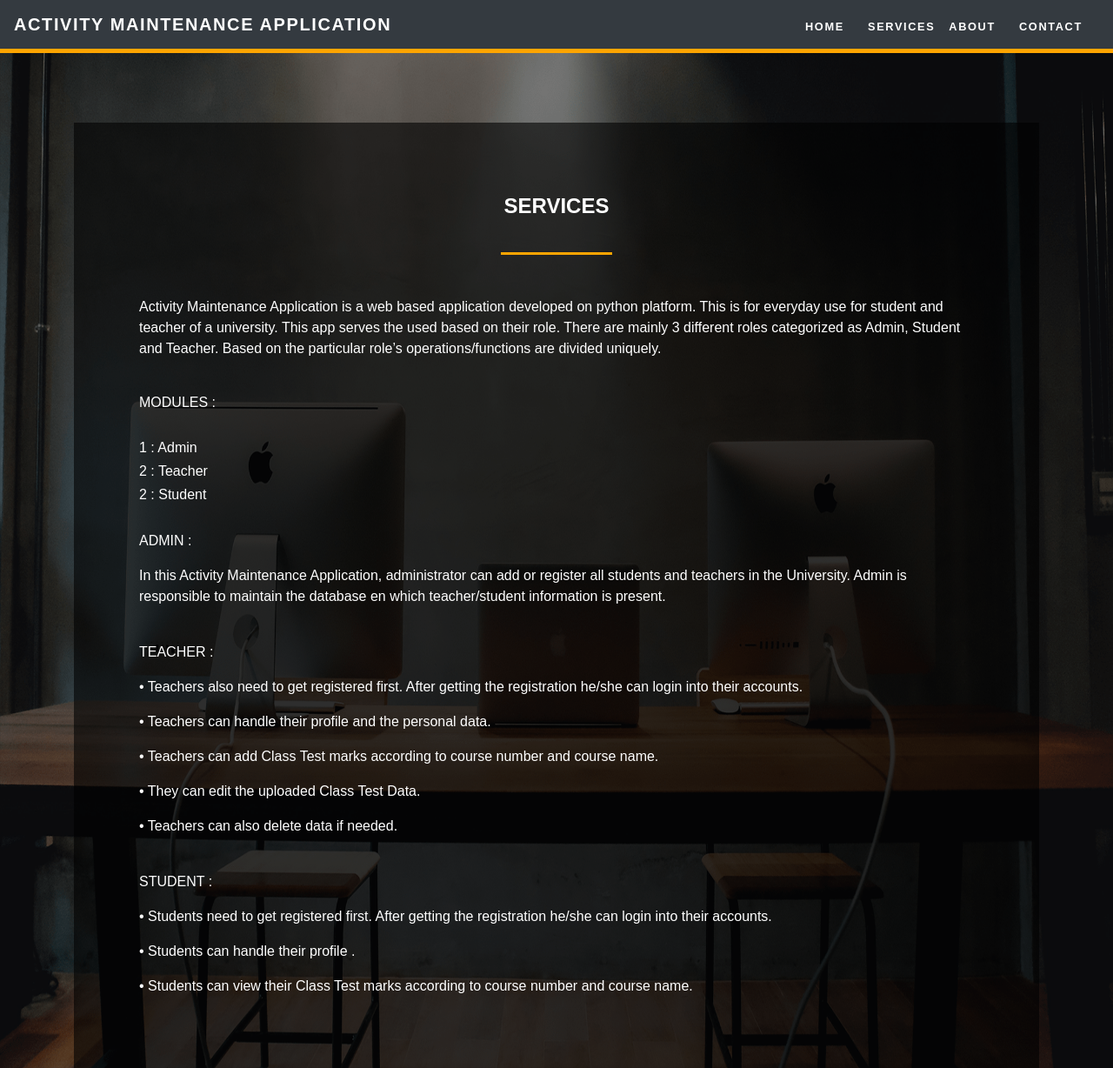
After one commit to urmisen/Django-Project-Activity-Maintenanc-Application, a Django app: page /service/ in a window 1280 px wide. The commit adds this page. Shown: the whole page at 87% size. Run offline with Django 3.2, Linux system fonts and the light colour scheme; some libraries are stand-ins or nearby versions.

Commit message:
modified some files

```diff
--- a/mysite/mysite/urls.py
+++ b/mysite/mysite/urls.py
@@ -28,6 +28,7 @@ urlpatterns = [
     path('',index),
     path('about/',about),
     path('contact/',contact),
+    path('service/',service),
 
     path('login/', s_views.login_view, name='login'),
     path('register/', s_views.register_view, name='register'),
--- a/mysite/mysite/views.py
+++ b/mysite/mysite/views.py
@@ -10,3 +10,6 @@ def about(request):
 
 def contact(request):
     return render(request, 'project/contact.html', {'title': 'contact'})
+
+def service(request):
+    return render(request, 'project/service.html', {'title': 'service'})
--- a/mysite/project/templates/project/about.html
+++ b/mysite/project/templates/project/about.html
@@ -56,7 +56,7 @@
         </div>
         <div class="col-md-6">
             <div class="card text-center">
-                <img class="card-img-top" src="/media/dev_photo.jpg">
+                <img class="card-img-top" src="/media/default.jpg">
                 <div class="card-body">
                     <h4 style="color:blue;">Urmi Sen</h4>
                     <h6 style=color:#CA0B19;">Developer</h6>
--- a/mysite/project/templates/project/base.html
+++ b/mysite/project/templates/project/base.html
@@ -169,9 +169,9 @@ width:100%;
           <div class="collapse navbar-collapse" id="navbarResponsive">
               <ul class="navbar-nav ml-auto">
                   <li class="nav-item">
-                      <a class="nav-link" href="" style="color:white; padding-top: .8rem;">Home</a>
+                      <a class="nav-link" href="/" style="color:white; padding-top: .8rem;">Home</a>
                   </li>
-                      <a class="nav-link" href="" style="color:white;padding-top: .8rem;">Services</a>
+                      <a class="nav-link" href="/service/" style="color:white;padding-top: .8rem;">Services</a>
                   </li>
                   <li class="nav-item">
                       <a class="nav-link" href="/about/" style="color:white;padding-top: .8rem;">About</a>
--- a/mysite/project/templates/project/index.html
+++ b/mysite/project/templates/project/index.html
@@ -118,11 +118,11 @@ width:100%;
           <div class="collapse navbar-collapse" id="navbarResponsive">
               <ul class="navbar-nav ml-auto">
                   <li class="nav-item">
-                      <a class="nav-link" href="" style="color:white; padding-top: .8rem;">Home</a>
+                      <a class="nav-link" href="/" style="color:white; padding-top: .8rem;">Home</a>
                   </li>
 
                   <li class="nav-item">
-                      <a class="nav-link" href="" style="color:white;padding-top: .8rem;">Services</a>
+                      <a class="nav-link" href="/service/" style="color:white;padding-top: .8rem;">Services</a>
                   </li>
                   <li class="nav-item">
                       <a class="nav-link" href="/about/" style="color:white;padding-top: .8rem;" >About</a>
@@ -175,7 +175,7 @@ width:100%;
       <div class="col-lg-4 text-center">
         <img class="bd-placeholder-img rounded-circle" width="140" height="140" src="/media/teacher.png" xmlns="http://www.w3.org/2000/svg" preserveAspectRatio="xMidYMid slice" focusable="false" role="img" aria-label="Placeholder: 140x140"><title>Placeholder</title><rect width="100%" height="100%" fill="#777"/><text x="50%" y="50%" fill="#777" dy=".3em"></text></img>
         <h2>TEACHER</h2>
-        <p>Teacher need to login to access the application and to enjoy the facilities served by this software.And for Login student need to Sign up first. </p>
+        <p>Teacher need to login to access the application and to enjoy the facilities served by this software.And for Login teacher need to Sign up first. </p>
         <p><a class="btn btn-secondary" href="t_register/" role="button">SignUp</a>   <a class="btn btn-secondary" href="t_login/" role="button">Sign In</a></p>
       </div><!-- /.col-lg-4 -->
       <div class="col-lg-4 text-center">
--- /dev/null
+++ b/mysite/project/templates/project/service.html
@@ -0,0 +1,56 @@
+{% extends 'project/base.html' %}
+{% block main_content %}
+
+<style>
+    body {
+      background-image:url(/media/computers-3.png);
+      background-size: 100% 100%;
+      font-family: 'Raleway', sans-serif;
+      font-weight: 100;
+      height: 100vh;
+      margin: 0px;
+      padding:0px
+      width:100%;
+      height:100%;
+  }
+
+
+
+   .content-section
+   {
+     border: 0px solid #fff;
+     margin-top: 10vh;
+     color:white;
+     padding:50px 60px 50px 60px;
+     background-color:rgba(0,0,0,0.6);
+
+
+   }
+    .button-group{
+    margin-top:10vh;
+    }
+
+
+</style>
+<div class="content-section" style="width:100%;">
+    <div class="col-12">
+        <div id="about" class="offset">
+    <div class="col-12 text-center">
+        <h3 class="heading">SERVICES</h3>
+        <div class="heading-underline"></div>
+    </div>
+<p>Activity Maintenance Application is a web based application developed on python platform.  This is for everyday use for student and teacher of a university. This app serves the used based on their role. There are mainly 3 different roles categorized as Admin, Student and Teacher. Based on the particular role’s operations/functions are divided uniquely.</p>
+<br><h6>MODULES :</h6><br><h6>1 : Admin</h6><h6>2 : Teacher</h6><h6>2 : Student</h6><br>
+ <p>ADMIN :</p><p>In this Activity Maintenance Application, administrator can add or register all students and teachers in the University. Admin is responsible to maintain the database en which teacher/student information is present.</p><br>
+ <p>TEACHER : </p><p>•	Teachers also need to get registered first. After getting  the registration he/she can login into their accounts.</p>
+  <p>•	Teachers can handle their profile and the personal data.</p><p>•	Teachers can add Class Test marks according to course number and course name.</p>
+  <p>•	They can edit the uploaded Class Test Data.</p><p>•	Teachers can also delete data if needed.</p><br>
+   <p>STUDENT : </p><p>•	Students need to get registered first. After getting  the registration he/she can login into their accounts.</p>
+    <p>•	Students can handle their profile .</p><p>•	Students can view their Class Test marks according to course number and course name.</p>
+
+        </div>
+</div>
+
+    </div>
+
+{% endblock %}
--- a/mysite/student/templates/student/about.html
+++ b/mysite/student/templates/student/about.html
@@ -56,7 +56,7 @@
         </div>
         <div class="col-md-6">
             <div class="card text-center">
-                <img class="card-img-top" src="/media/dev_photo.jpg">
+                <img class="card-img-top" src="/media/default.jpg">
                 <div class="card-body">
                     <h4 style="color:blue;">Urmi Sen</h4>
                     <h6 style=color:#CA0B19;">Developer</h6>
--- a/mysite/teacher/forms.py
+++ b/mysite/teacher/forms.py
@@ -56,7 +56,7 @@ class CT_MarksForm(forms.ModelForm):
     student_id = forms.IntegerField()
     first_name = forms.CharField()
     last_name = forms.CharField()
-    subject_name = forms.CharField()
+    course_name = forms.CharField()
     CT_1 = forms.IntegerField()
     CT_2 = forms.IntegerField()
     CT_3 = forms.IntegerField()
@@ -64,4 +64,4 @@ class CT_MarksForm(forms.ModelForm):
 
     class Meta:
         model = CT_Marks
-        fields = ['student_id', 'first_name', 'last_name', 'subject_name','CT_1','CT_2','CT_3','CT_4']
+        fields = ['student_id', 'first_name', 'last_name', 'course_name','CT_1','CT_2','CT_3','CT_4']
--- a/mysite/teacher/templates/teacher/about.html
+++ b/mysite/teacher/templates/teacher/about.html
@@ -56,7 +56,7 @@
         </div>
         <div class="col-md-6">
             <div class="card text-center">
-                <img class="card-img-top" src="/media/dev_photo.jpg">
+                <img class="card-img-top" src="/media/default.jpg">
                 <div class="card-body">
                     <h4 style="color:blue;">Urmi Sen</h4>
                     <h6 style=color:#CA0B19;">Developer</h6>
--- a/mysite/teacher/templates/teacher/t_ct_marks.html
+++ b/mysite/teacher/templates/teacher/t_ct_marks.html
@@ -65,7 +65,6 @@
 
         <td><a href="{% url 'edit_marks' item.pk %}"><button class="btn btn-outline-primary">Edit</button></a>
             <a href="{% url 'delete_marks' item.pk %}"><button class="btn btn-outline-primary">Delete</button></a>
-            <a href="{% url 'add_marks' %}" class="btn btn-warning btn-md" role="button"> + </a>
         </td>
     </tr>
 
--- a/mysite/teacher/templates/teacher/t_home.html
+++ b/mysite/teacher/templates/teacher/t_home.html
@@ -142,7 +142,7 @@ footer{
 background-color:#48474e;
 color:white;
 padding:2rem 0 3rem;
-margin-top:1rem;
+margin-top:0rem;
 }
 footer a{
 color:white;
@@ -298,14 +298,14 @@ width:100%;
                   <div class="carousel-caption text-center">
                       <h1>Welcome To</h1>
                       <h3>Activity Maintainance Application</h3>
-                      <a class="btn btn-outline-light btn-lg" href="#">Profile</a>
+                      <a class="btn btn-outline-light btn-lg" href="{% url 't_profile' %}">Profile</a>
                   </div>
               </div>
                <div class="carousel-item" style="background-image:url(/media/computers-3.png);" >
                   <div class="carousel-caption text-center">
                       <h1>Welcome To</h1>
                       <h3>Activity Maintainance Application</h3>
-                      <a class="btn btn-outline-light btn-lg" href="#">Settings</a>
+                      <a class="btn btn-outline-light btn-lg" href="{% url 't_update' %}">Settings</a>
                   </div>
               </div>
           </div>
--- a/mysite/teacher/views.py
+++ b/mysite/teacher/views.py
@@ -100,7 +100,7 @@ def edit_marks(request,pk):
             form.save()
             username = form.cleaned_data.get('student_id')
             messages.success(request, f'data has been submitted')
-            return redirect('ct_marks')
+            return redirect('t_ct_marks')
     else:
         form = CT_MarksForm(instance=item)
     return render(request, 'teacher/edit_marks.html', {'form' : form})
```
Also changed, not shown: mysite/db.sqlite3, mysite/media/profile_pics/Bob-from-the-minions-movie.jpg (added).
